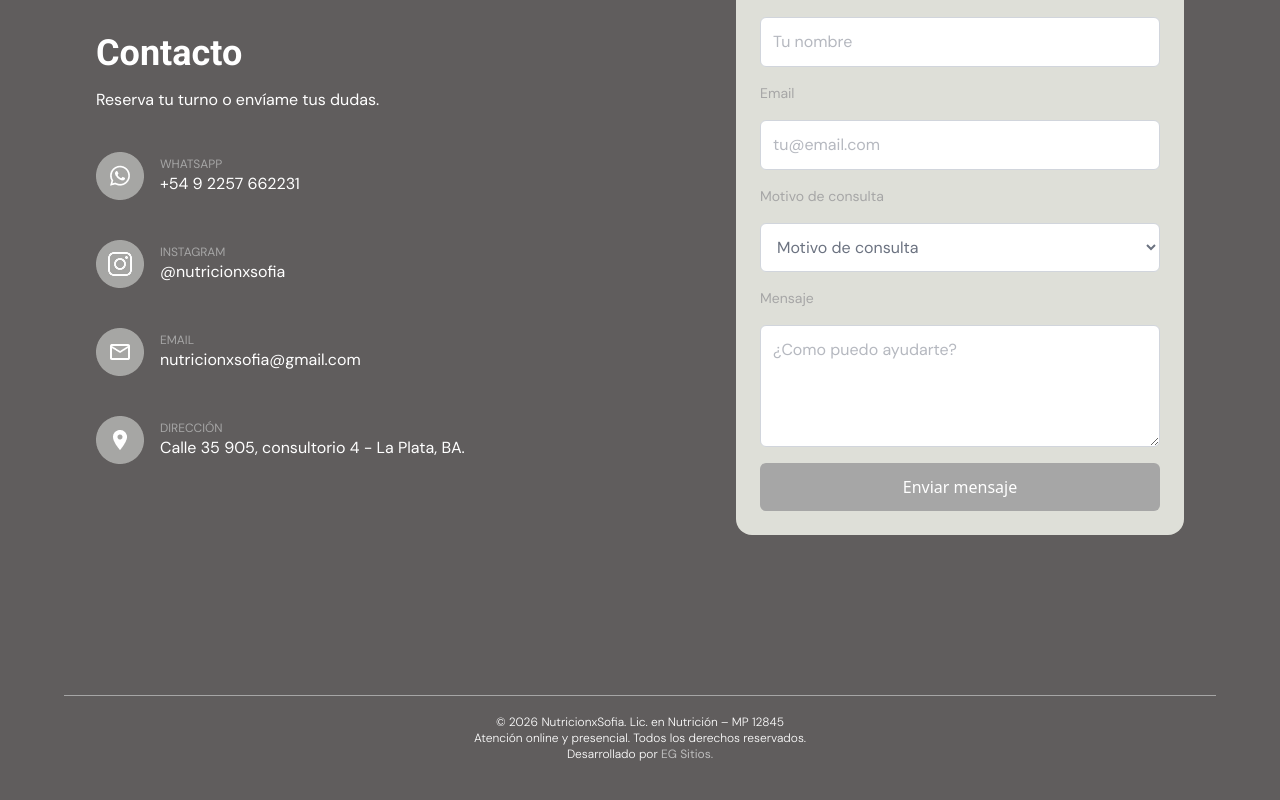
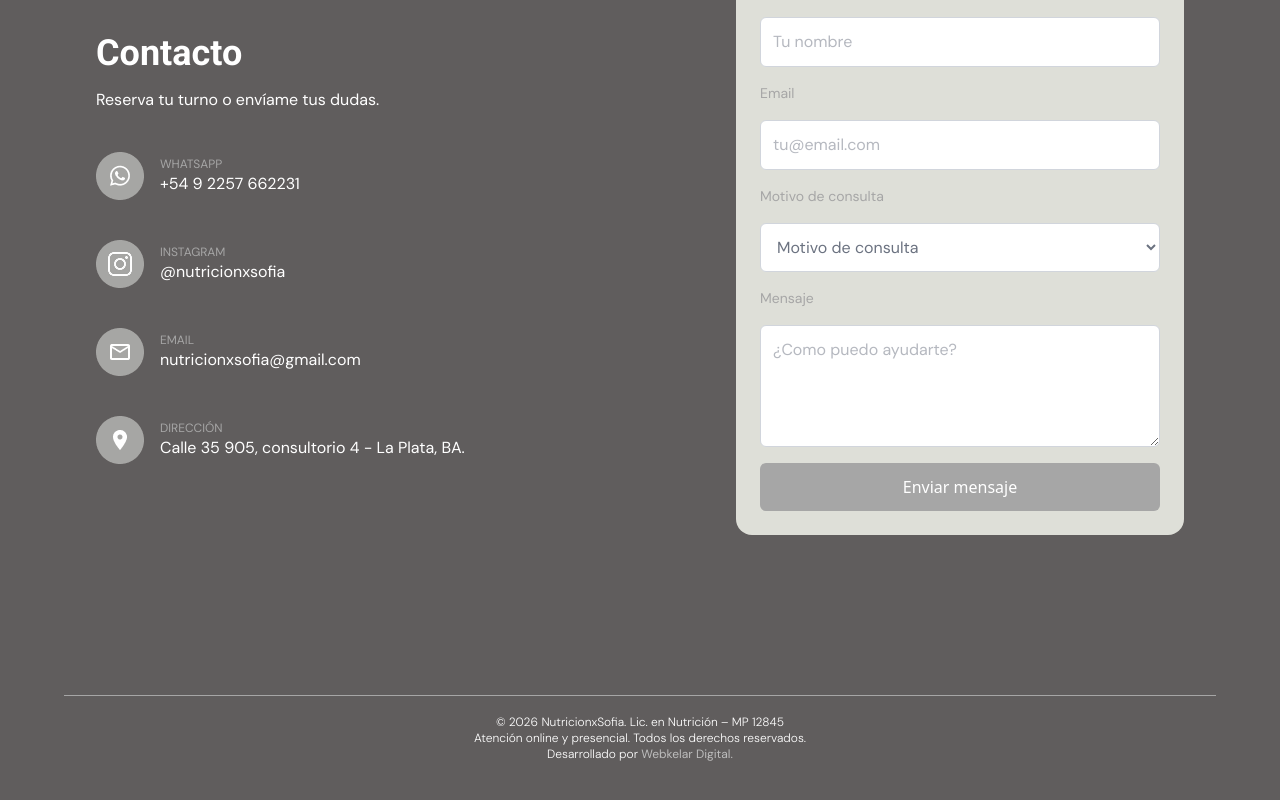
Before and after one commit to ezequielgimenez/nutricionxsofia, a Next.js app: page / in a window 1280 px wide. Shown: the part 3179-3979 px from the top of the page. Built offline with nearby package versions, Linux system fonts and the light colour scheme; no server answers; the database is empty.

Commit message:
edit contact

```diff
--- a/src/app/components/home/Contact.tsx
+++ b/src/app/components/home/Contact.tsx
@@ -96,7 +96,7 @@ export default function ContactComp() {
             <span className="font-sans text-white text-xs">
               Desarrollado por{" "}
               <a
-                href="https://www.egsitios.com.ar/"
+                href="https://www.webkelar.com.ar/"
                 target="_blank"
                 rel="noopener noreferrer"
                 className="
@@ -111,7 +111,7 @@ export default function ContactComp() {
                 duration-300
               "
               >
-                EG Sitios.
+                Webkelar Digital.
               </a>
             </span>
           </p>
```
